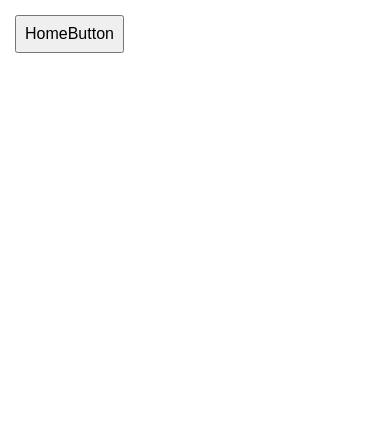
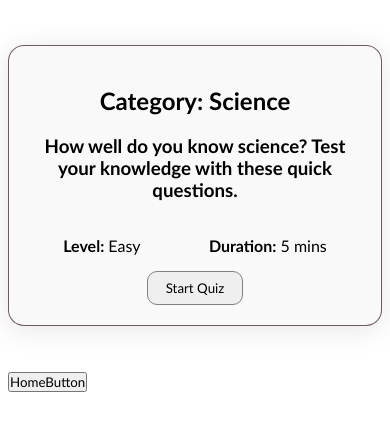
Before and after one commit to fay-ehi/Quiz-Maker, a React (Vite) app: page / in a window 390 px wide. Both pictures are taken after a click on the button "Take Quiz". Shown: the top 430 px of the page. Built offline with nearby package versions, Linux system fonts and the light colour scheme.

Commit message:
Added Quiz selection component

```diff
--- a/Components/Homepage.jsx
+++ b/Components/Homepage.jsx
@@ -1,3 +1,4 @@
+import "./homepage.css";
 export default function Homepage(props) {
   //   function displayQuiz(event) {
   //     event.preventDefault();
@@ -7,9 +8,15 @@ export default function Homepage(props) {
       <main>
         <div className="homepage">
           <h1 className="title">QUIZ APP</h1>
-          <p>Want to test your IQ? Take a Quiz today</p>
-          <button onClick={props.clickquiz}>Take Quiz</button>
-          <button onClick={props.clickCreate}>Create Quiz</button>
+          <p className="homepageText">
+            Want to test your IQ? Take a Quiz today
+          </p>
+          <button className="homepageButton" onClick={props.clickquiz}>
+            Take Quiz
+          </button>
+          <button className="homepageButton" onClick={props.clickCreate}>
+            Create Quiz
+          </button>
         </div>
       </main>
     </>
--- a/Components/TakeQuiz.jsx
+++ b/Components/TakeQuiz.jsx
@@ -1,6 +1,26 @@
+import "./quiz.css";
 export default function TakeQuiz(props) {
   return (
     <>
+      <div className="categoryContainer">
+        <h2 className="category">Category: Science</h2>
+        <h3 className="categoryDescr">
+          How well do you know science? Test your knowledge with these quick
+          questions.
+        </h3>
+        <div className="durationLevel">
+          <p>
+            {" "}
+            <strong>Level:</strong> Easy{" "}
+          </p>
+          <p>
+            {" "}
+            <strong>Duration:</strong> 5 mins{" "}
+          </p>
+        </div>
+        <button className="startQuizButton">Start Quiz</button>
+      </div>
+
       <button onClick={props.click}>HomeButton</button>
     </>
   );
--- /dev/null
+++ b/Components/homepage.css
@@ -0,0 +1,91 @@
+* {
+  /* margin: 0;
+  padding: 0; */
+}
+
+main {
+  background-image: url("https://s3.amazonaws.com/shecodesio-production/uploads/files/000/152/738/original/360_F_556929856_6CS7curJUR2Nc0rKXbtfuefyRTQQx4b0_%281%29.jpg?1734140903");
+  background-size: cover;
+  background-repeat: no-repeat;
+  background-position: center;
+  width: 100%;
+  height: 100vh;
+  margin: 0;
+  display: flex;
+  justify-content: center;
+  align-items: center;
+  overflow: hidden;
+}
+
+.homepage {
+  background: rgba(89, 69, 69, 0.1);
+  border-radius: 16px;
+  box-shadow: 0 4px 30px rgba(0, 0, 0, 0.1);
+  backdrop-filter: blur(4.4px);
+  -webkit-backdrop-filter: blur(4.4px);
+  border: 1px solid rgba(89, 69, 69, 0.88);
+  display: block;
+  text-align: center;
+  max-width: 700px;
+  width: 100%;
+  padding: 20px;
+  box-sizing: border-box;
+}
+
+button.homepageButton {
+  margin: 30px;
+  font-size: 20px;
+  padding: 8px;
+}
+
+h1.title {
+  font-size: 60px;
+  color: white;
+}
+
+p.homepageText {
+  font-size: 25px;
+  color: white;
+}
+
+@media (max-width: 768px) {
+  .homepage {
+    margin-top: 50px;
+    max-width: 90%;
+    padding: 15px;
+  }
+
+  h1.title {
+    font-size: 45px;
+  }
+
+  p.homepageText {
+    font-size: 20px;
+  }
+
+  button.homepageButton {
+    margin: 20px;
+    font-size: 18px;
+  }
+}
+
+@media (max-width: 480px) {
+  .homepage {
+    margin-top: 30px;
+    max-width: 95%;
+    padding: 10px;
+  }
+
+  h1.title {
+    font-size: 36px;
+  }
+
+  p.homepageText {
+    font-size: 18px;
+  }
+
+  button.homepageButton {
+    margin: 15px;
+    font-size: 16px;
+  }
+}
--- /dev/null
+++ b/Components/quiz.css
@@ -0,0 +1,24 @@
+.categoryContainer {
+  max-width: 900px;
+  display: block;
+  margin: 45px auto;
+  background: rgba(200, 191, 191, 0.1);
+  border-radius: 16px;
+  box-shadow: 0 4px 30px rgba(0, 0, 0, 0.1);
+  backdrop-filter: blur(4.4px);
+  -webkit-backdrop-filter: blur(4.4px);
+  border: 1px solid rgba(89, 69, 69, 0.88);
+  text-align: center;
+  padding: 20px;
+}
+
+.durationLevel {
+  display: flex;
+  justify-content: space-around;
+}
+
+.startQuizButton {
+  padding: 8px 18px;
+  border-radius: 10px;
+  border: 1px grey solid;
+}
--- a/src/index.css
+++ b/src/index.css
@@ -1,92 +1,4 @@
 * {
-  margin: 0;
   padding: 0;
+  font-family: "Gill Sans", "Gill Sans MT", Calibri, "Trebuchet MS", sans-serif;
 }
-
-main {
-  background-image: url("https://s3.amazonaws.com/shecodesio-production/uploads/files/000/152/738/original/360_F_556929856_6CS7curJUR2Nc0rKXbtfuefyRTQQx4b0_%281%29.jpg?1734140903");
-  background-size: cover;
-  background-repeat: no-repeat;
-  background-position: center;
-  width: 100%;
-  height: 100vh;
-  font-family: "Gill Sans", "Gill Sans MT", Calibri, "Trebuchet MS", sans-serif;
-  margin: 0;
-  display: flex;
-  justify-content: center;
-  align-items: center;
-  overflow: hidden;
-}
-
-.homepage {
-  background: rgba(89, 69, 69, 0.1);
-  border-radius: 16px;
-  box-shadow: 0 4px 30px rgba(0, 0, 0, 0.1);
-  backdrop-filter: blur(4.4px);
-  -webkit-backdrop-filter: blur(4.4px);
-  border: 1px solid rgba(89, 69, 69, 0.88);
-  display: block;
-  text-align: center;
-  max-width: 700px;
-  width: 100%;
-  padding: 20px;
-  box-sizing: border-box;
-}
-
-button {
-  margin: 30px;
-  font-size: 20px;
-  padding: 8px;
-}
-
-h1.title {
-  font-size: 60px;
-  color: white;
-}
-
-p {
-  font-size: 25px;
-  color: white;
-}
-
-@media (max-width: 768px) {
-  .homepage {
-    margin-top: 50px;
-    max-width: 90%;
-    padding: 15px;
-  }
-
-  h1 {
-    font-size: 45px;
-  }
-
-  p {
-    font-size: 20px;
-  }
-
-  button {
-    margin: 20px;
-    font-size: 18px;
-  }
-}
-
-@media (max-width: 480px) {
-  .homepage {
-    margin-top: 30px;
-    max-width: 95%;
-    padding: 10px;
-  }
-
-  h1 {
-    font-size: 36px;
-  }
-
-  p {
-    font-size: 18px;
-  }
-
-  button {
-    margin: 15px;
-    font-size: 16px;
-  }
-}
```
